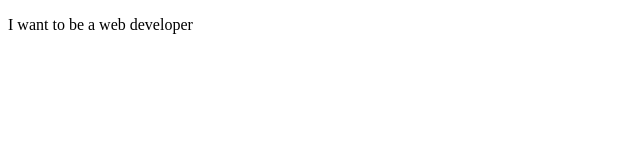
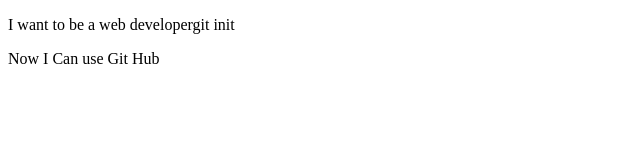
Before and after one commit to dipsithi/mywebsite, a plain HTML site: page index.html in a window 1280 px wide. Shown: the whole page, without its empty margins (0-640 px from the left). Drawn offline with Linux system fonts and the light colour scheme.

Commit message:
learned git hub

```diff
--- a/index.html
+++ b/index.html
@@ -6,6 +6,7 @@
     <title>My First Web Site</title>
 </head>
 <body>
-    <p>I want to be a web developer</p>
+    <p>I want to be a web developergit init</p>
+    <p> Now I Can use Git Hub</p>
 </body>
 </html>
```
